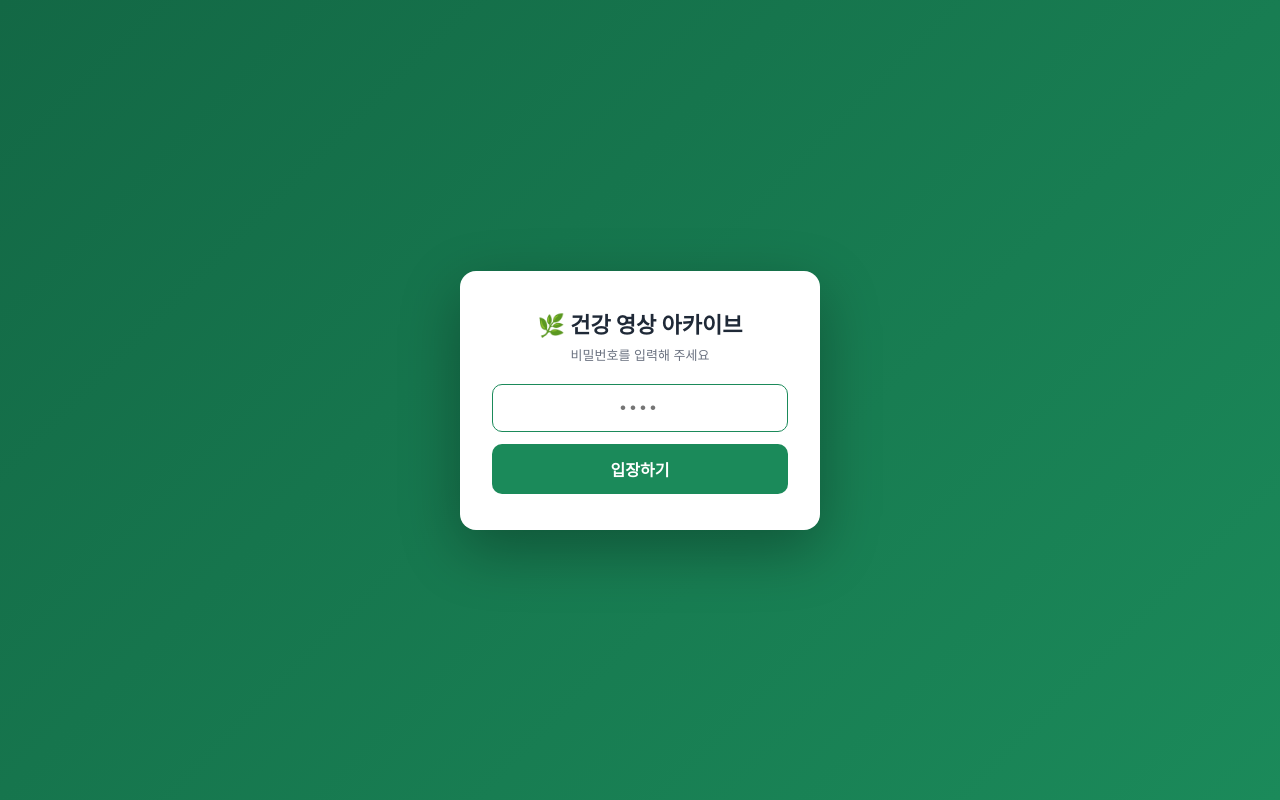
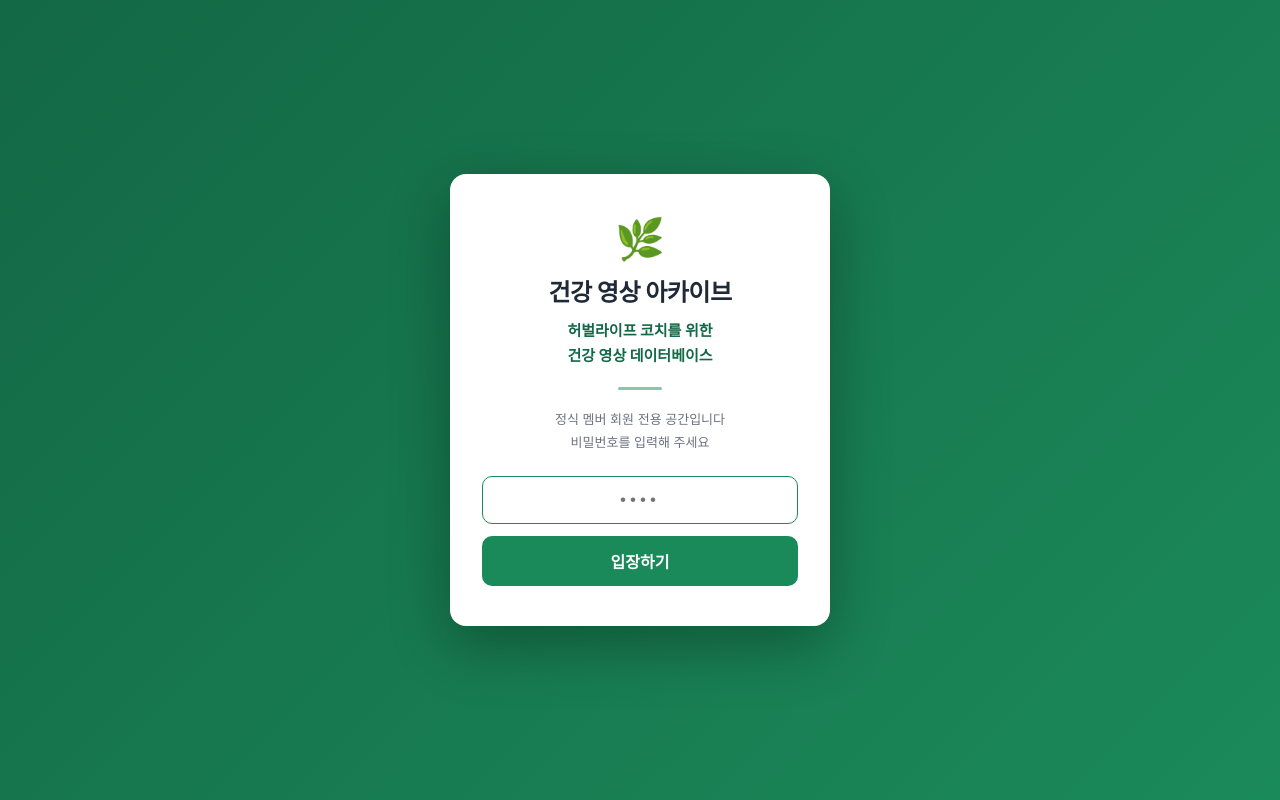
Before and after one commit to silaskim-0722/health-video-archive, a plain HTML site: page index.html in a window 1280 px wide. Drawn offline with Linux system fonts and the light colour scheme.

Commit message:
인트로 화면 문구 다듬기 (코치 전용 안내)

```diff
--- a/index.html
+++ b/index.html
@@ -151,11 +151,14 @@
   }
   #gate.hidden { display: none; }
   .gate-card {
-    background: #fff; border-radius: 16px; padding: 36px 32px; width: 100%; max-width: 360px;
+    background: #fff; border-radius: 16px; padding: 40px 32px; width: 100%; max-width: 380px;
     text-align: center; box-shadow: 0 20px 60px rgba(0,0,0,0.3);
   }
-  .gate-card h2 { margin: 0 0 6px; font-size: 22px; }
-  .gate-card p { margin: 0 0 20px; font-size: 13px; color: var(--muted); }
+  .gate-mark { font-size: 40px; margin-bottom: 10px; }
+  .gate-card h2 { margin: 0 0 10px; font-size: 24px; letter-spacing: -0.5px; }
+  .gate-sub { margin: 0; font-size: 15px; line-height: 1.7; color: var(--green-dark); font-weight: 700; }
+  .gate-line { width: 44px; height: 3px; background: var(--green); border-radius: 2px; margin: 18px auto; opacity: 0.5; }
+  .gate-notice { margin: 0 0 22px; font-size: 13px; line-height: 1.8; color: var(--muted); }
   .gate-card input {
     width: 100%; padding: 13px 14px; font-size: 17px; text-align: center;
     border: 1px solid var(--line); border-radius: 10px; outline: none; margin-bottom: 12px;
@@ -174,8 +177,11 @@
 
 <div id="gate">
   <div class="gate-card">
-    <h2>🌿 건강 영상 아카이브</h2>
-    <p>비밀번호를 입력해 주세요</p>
+    <div class="gate-mark">🌿</div>
+    <h2>건강 영상 아카이브</h2>
+    <p class="gate-sub">허벌라이프 코치를 위한<br>건강 영상 데이터베이스</p>
+    <div class="gate-line"></div>
+    <p class="gate-notice">정식 멤버 회원 전용 공간입니다<br>비밀번호를 입력해 주세요</p>
     <input id="gatePw" type="password" inputmode="numeric" autocomplete="off" placeholder="••••" aria-label="비밀번호">
     <button id="gateBtn">입장하기</button>
     <div class="gate-error" id="gateError">비밀번호가 올바르지 않습니다.</div>
```
